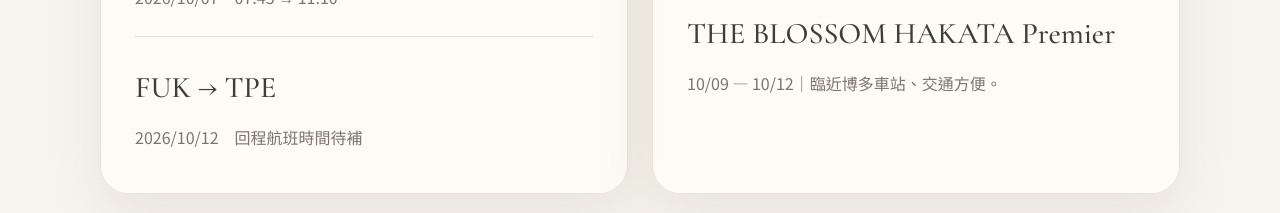
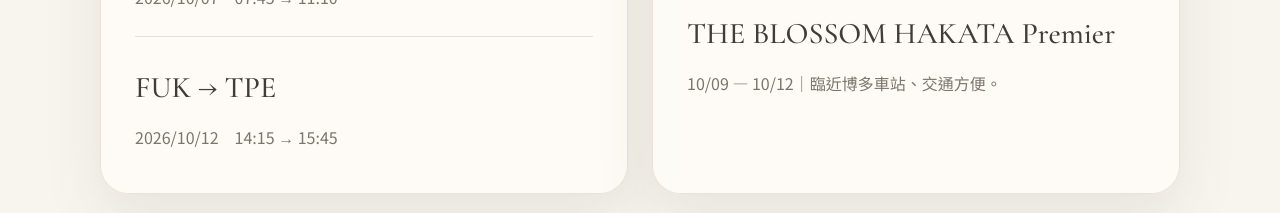
Before and after one commit to vickymi99-fang/fukuoka, a plain HTML site: page index.html in a window 1280 px wide. Shown: the part 1480-1693 px from the top of the page. Drawn offline with nearby package versions, Linux system fonts and the light colour scheme.

Commit message:
Update index.html

```diff
--- a/index.html
+++ b/index.html
@@ -39,7 +39,7 @@
         <p>2026/10/07　07:45 → 11:10</p>
         <hr>
         <h3>FUK → TPE</h3>
-        <p>2026/10/12　回程航班時間待補</p>
+        <p>2026/10/12　14:15 → 15:45</p>
       </article>
 
       <article class="card">
```
